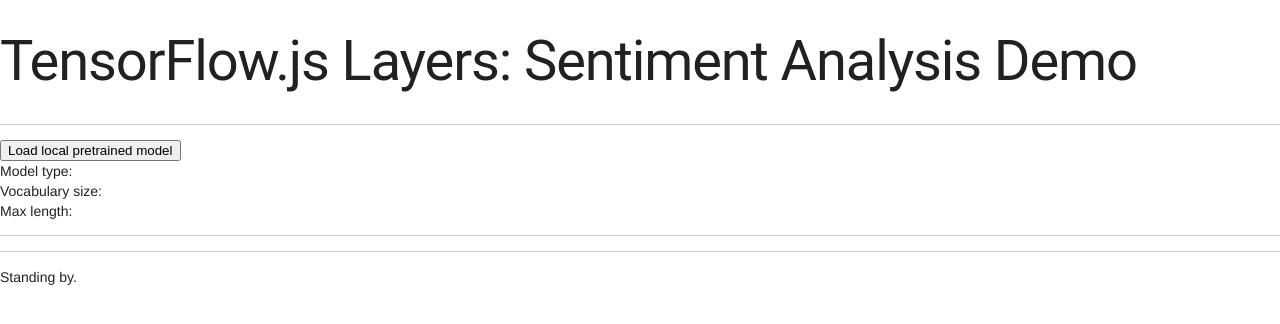
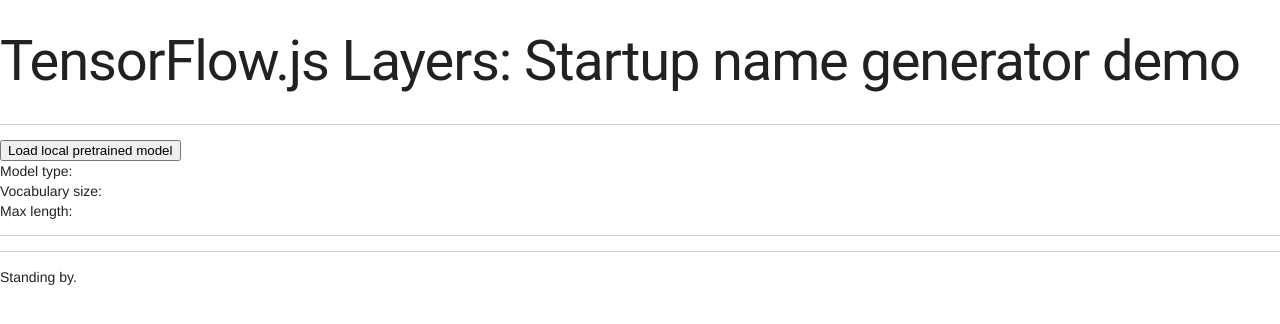
Before and after one commit to EliotAndres/char-rnn-tensorflow-js, a website built with Parcel: page docs/index.html in a window 1280 px wide. Built offline with nearby package versions, Linux system fonts and the light colour scheme.

```diff
--- a/docs/index.html
+++ b/docs/index.html
@@ -29,7 +29,7 @@
     }
   </style>
   <h1>
-    TensorFlow.js Layers: Sentiment Analysis Demo
+    TensorFlow.js Layers: Startup name generator demo
   </h1>
   <hr>
   <div class="create-model">
--- a/package.json
+++ b/package.json
@@ -23,6 +23,6 @@
     "babel-preset-env": "~1.6.1",
     "clang-format": "~1.2.2",
     "http-server": "~0.10.0",
-    "parcel-bundler": "~1.7.0"
+    "parcel-bundler": "~1.8.1"
   }
 }
```
Also changed, not shown: index.html (+1 -1 lines), README.md, 7 other files.
